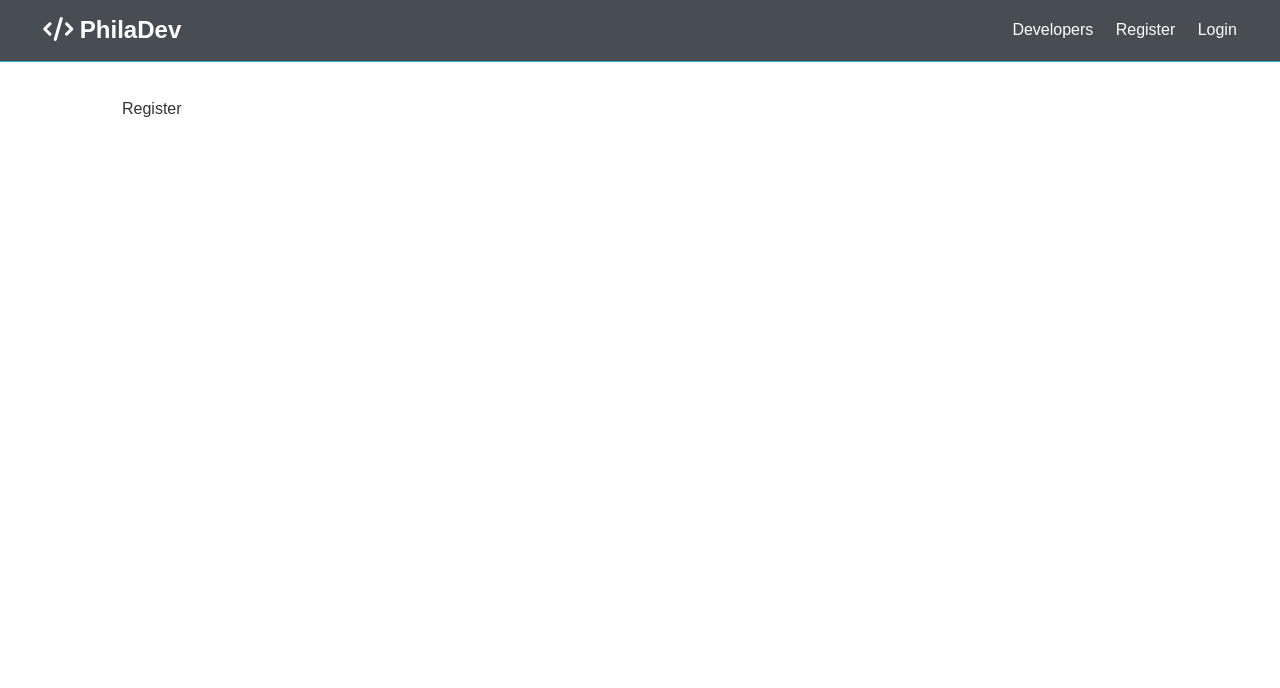
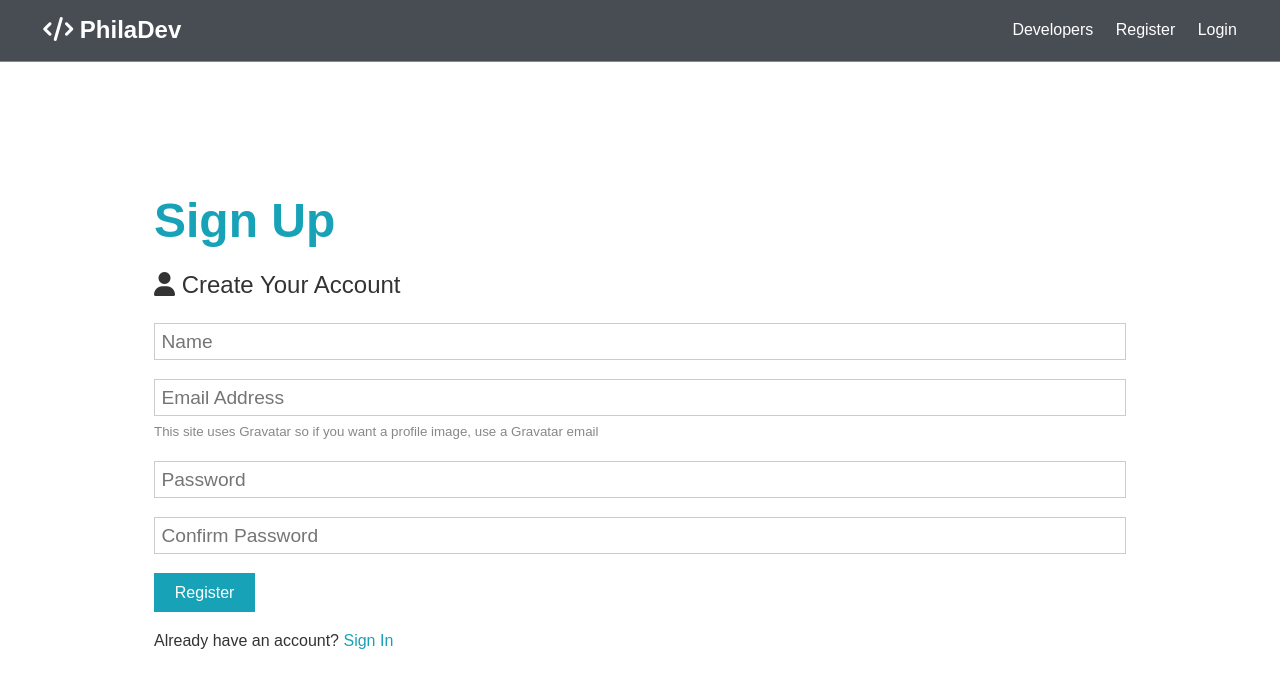
Before and after one commit to jessicamhunt/eyeth, a React (Create React App) app in the folder client/: page /register in a window 1280 px wide. Shown: the top 688 px of the page. Built offline with nearby package versions, Linux system fonts and the light colour scheme.

Commit message:
Import useState from react to hook into Register component. Set form data to equal the name and value of input field. Add on submit event to form.

```diff
--- a/client/src/components/auth/Register.js
+++ b/client/src/components/auth/Register.js
@@ -1,7 +1,89 @@
-import React from "react";
+import React, { Fragment, useState } from "react";
 
 const Register = () => {
-  return <div>Register</div>;
+  const [formData, setFormData] = useState({
+    name: "",
+    email: "",
+    password: "",
+    password2: "",
+  });
+
+  const { name, email, password, password2 } = formData;
+
+  const onChange = (e) =>
+    setFormData({ ...formData, [e.target.name]: e.target.value });
+
+  const onSubmit = (e) => {
+    e.preventDefault();
+    if (password !== password2) {
+      console.log("Passwords do not match");
+    } else {
+      console.log(formData);
+    }
+  };
+
+  return (
+    <Fragment>
+      <section className="container">
+        <h1 className="large text-primary">Sign Up</h1>
+        <p className="lead">
+          <i className="fas fa-user"></i> Create Your Account
+        </p>
+        <form className="form" onSubmit={(e) => onSubmit(e)}>
+          <div className="form-group">
+            <input
+              type="text"
+              placeholder="Name"
+              name="name"
+              value={name}
+              onChange={(e) => onChange(e)}
+              required
+            />
+          </div>
+          <div className="form-group">
+            <input
+              type="email"
+              placeholder="Email Address"
+              name="email"
+              value={email}
+              onChange={(e) => onChange(e)}
+              required
+            />
+            <small className="form-text">
+              This site uses Gravatar so if you want a profile image, use a
+              Gravatar email
+            </small>
+          </div>
+          <div className="form-group">
+            <input
+              type="password"
+              placeholder="Password"
+              name="password"
+              minLength="6"
+              value={password}
+              onChange={(e) => onChange(e)}
+              required
+            />
+          </div>
+          <div className="form-group">
+            <input
+              type="password"
+              placeholder="Confirm Password"
+              name="password2"
+              minLength="6"
+              value={password2}
+              onChange={(e) => onChange(e)}
+              required
+            />
+          </div>
+          <input type="submit" className="btn btn-primary" value="Register" />
+        </form>
+        <p className="my-1">
+          Already have an account? <a href="login.html">Sign In</a>
+        </p>
+      </section>
+    </Fragment>
+  );
 };
 
 export default Register;
```
